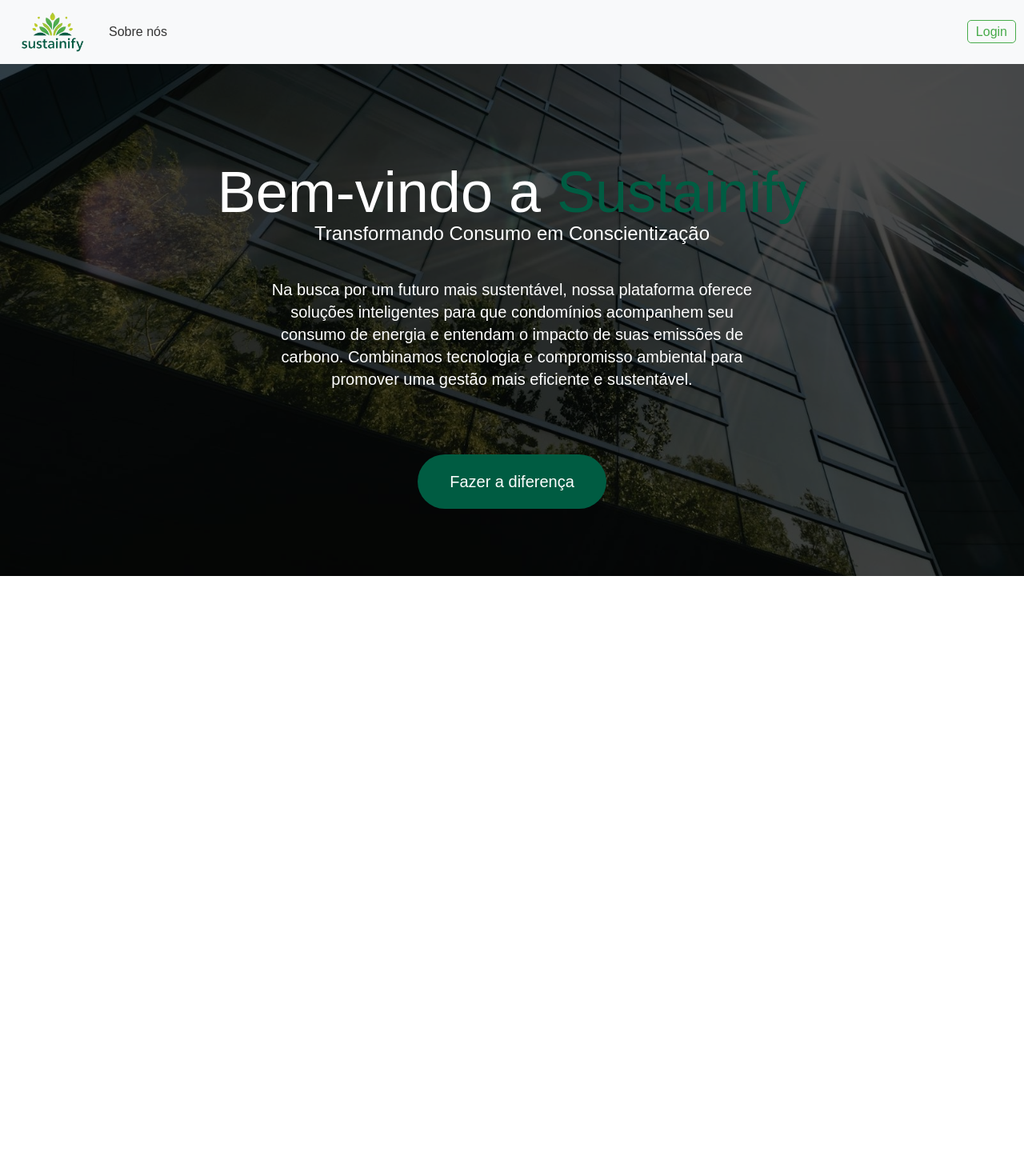
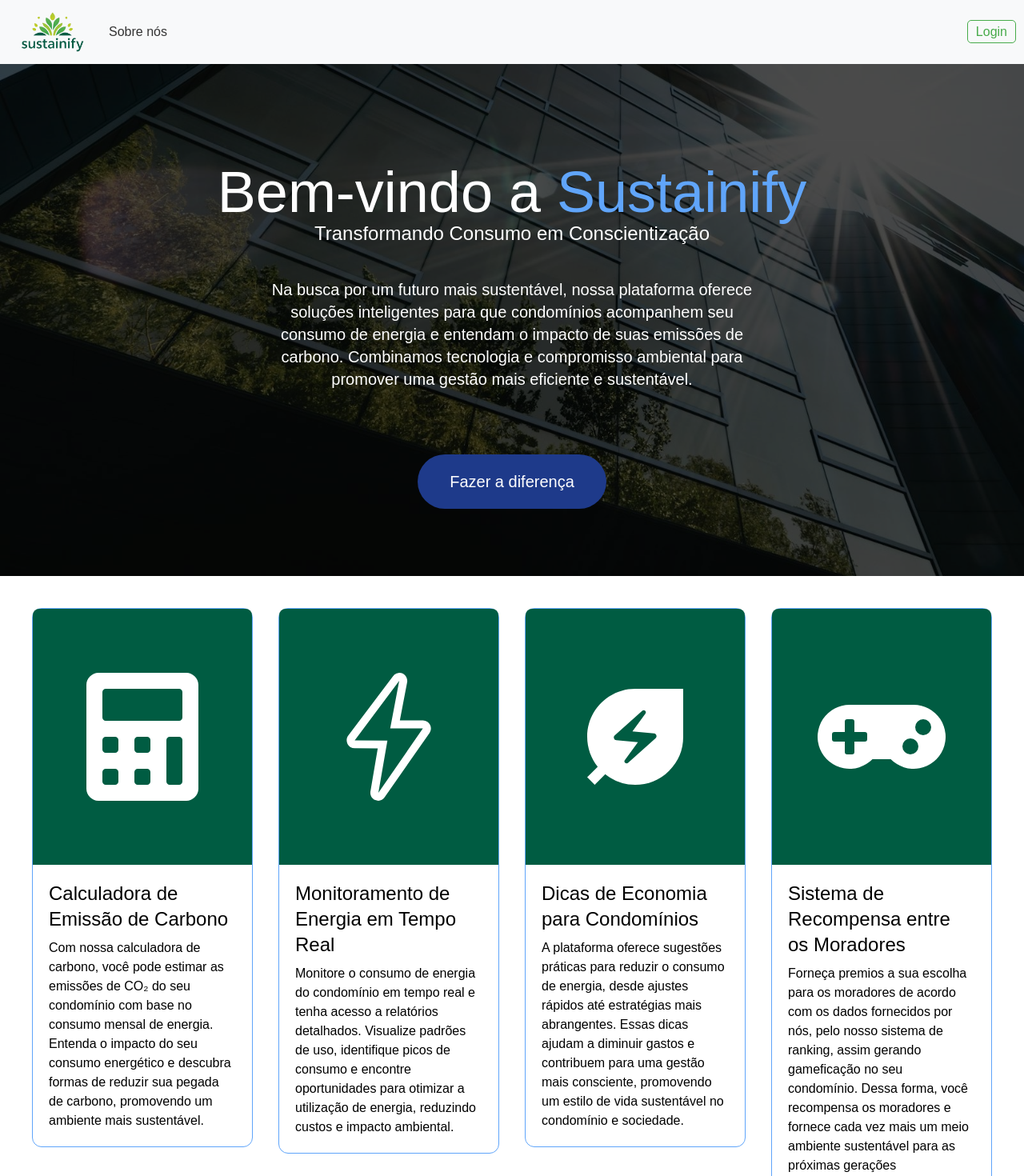
Before and after one commit to vitorvhsilva/sustainify, a Next.js app: page / in a window 1280 px wide. Shown: the top 1470 px of the page at 80% size. Before the commit the page ends 800 px from the top, so only its background shows below. Built offline with nearby package versions, Linux system fonts and the light colour scheme.

Commit message:
Arrumando as cores da plataforma
Co-authored-by: Joaogananca26 <joaogananca26@gmail.com>
Co-authored-by: yamamotolucas <lucasbraccoyamamoto@gmail.com>

```diff
--- a/src/app/page.tsx
+++ b/src/app/page.tsx
@@ -1,7 +1,11 @@
 import BannerHome from "@/components/Home/BannerHome/BannerHome";
+import Beneficios from "@/components/Home/Beneficios/Beneficios";
 
 export default function Home() {
   return (
-    <BannerHome/>
+    <>
+      <BannerHome/>
+      <Beneficios/>
+    </>
   );
 }
--- a/src/components/Home/BannerHome/BannerHome.tsx
+++ b/src/components/Home/BannerHome/BannerHome.tsx
@@ -4,10 +4,10 @@
       <div className="relative w-full h-[80vh] bg-cover bg-no-repeat bg-[url('/home/bannerhome2.jpg')]">
         <div className="absolute inset-0 bg-black opacity-70"></div>
         <div className="relative pt-10 justify-center items-center flex flex-col h-full">
-          <h1 className="text-7xl text-corBranca text-center">Bem-vindo a <span className="text-cor1">Sustainify</span></h1>
+          <h1 className="text-7xl text-corBranca text-center">Bem-vindo a <span className="text-cor5">Sustainify</span></h1>
           <h2 className="text-2xl text-corBranca text-center">Transformando Consumo em Conscientização</h2>
           <p className="text-xl text-corBranca w-[50%] text-center mt-10 mx-auto">Na busca por um futuro mais sustentável, nossa plataforma oferece soluções inteligentes para que condomínios acompanhem seu consumo de energia e entendam o impacto de suas emissões de carbono. Combinamos tecnologia e compromisso ambiental para promover uma gestão mais eficiente e sustentável.</p>
-          <button className="text-corBranca px-10 py-5 bg-cor1 rounded-full mx-auto block mt-20 text-xl hover:bg-cor2 hover:scale-110 transition duration-500">Fazer a diferença</button>
+          <button className="text-corBranca px-10 py-5 bg-cor4 rounded-full mx-auto block mt-20 text-xl hover:bg-cor5 hover:scale-110 transition duration-500">Fazer a diferença</button>
         </div>
       </div>
     </section>
--- a/src/components/Home/Beneficios/Beneficio.tsx
+++ b/src/components/Home/Beneficios/Beneficio.tsx
@@ -1,6 +1,6 @@
 export default function Beneficio({titulo, texto, children}: {titulo:string, texto: string, children: JSX.Element}) {
   return (
-    <div className="border-corPreta border border-solid rounded-xl h-fit hover:scale-110 transition duration-500">
+    <div className="border-cor5 border border-solid rounded-xl h-fit hover:scale-110 transition duration-500">
       <div className="h-[50%] w-full bg-cor1 rounded-t-lg flex justify-center items-center py-20">
         {children}
       </div>
```
